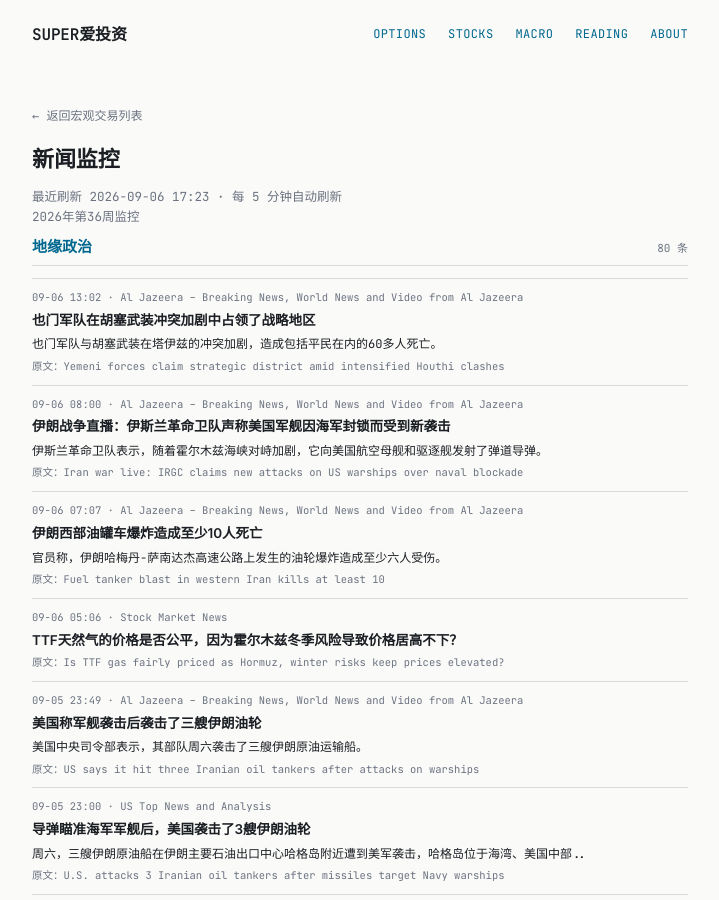
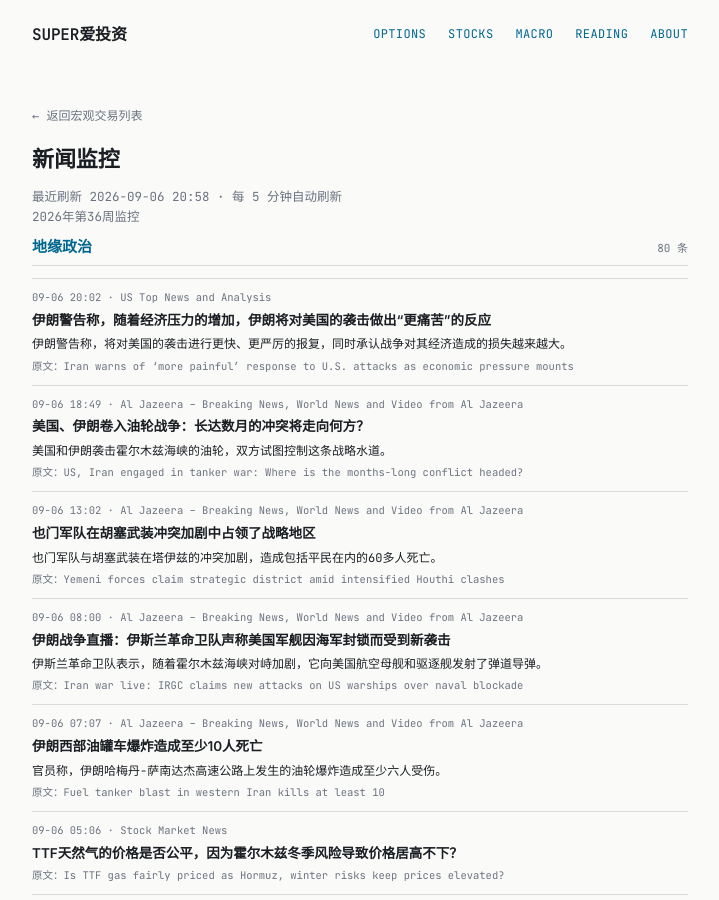
Before and after one commit to tang3super/tang3super.github.io, a Jekyll site: the page built from macro-trade/news-digest.md, in a window 1280 px wide and 900 px high. Shown: the whole window, without its empty margins (280-999 px from the left). Built offline with Jekyll 4.4.1, drawn with Linux system fonts in a browser that asks for light colours; some of the changed text lies outside the part shown.

Commit message:
sync news-digest article

```diff
--- a/macro-trade/news-digest.md
+++ b/macro-trade/news-digest.md
@@ -5,11 +5,25 @@ title: 新闻监控
 date: '2026-09-06'
 summary: 2026年第36周监控
 week_label: 2026年第36周监控
-last_updated: 2026-09-06 17:23
+last_updated: 2026-09-06 20:58
 refresh_note: 每 5 分钟自动刷新
 topics:
 - name: 地缘政治
   items:
+  - title: Iran warns of ‘more painful’ response to U.S. attacks as economic pressure mounts
+    summary: Iran warned of faster, heavier retaliation against U.S. attacks while acknowledging the war’s mounting toll on its economy.
+    link: https://www.cnbc.com/2026/09/06/iran-us-response-oil-tanker-strikes.html
+    source: US Top News and Analysis
+    time: 09-06 20:02
+    title_zh: 伊朗警告称，随着经济压力的增加，伊朗将对美国的袭击做出“更痛苦”的反应
+    summary_zh: 伊朗警告称，将对美国的袭击进行更快、更严厉的报复，同时承认战争对其经济造成的损失越来越大。
+  - title: 'US, Iran engaged in tanker war: Where is the months-long conflict headed?'
+    summary: The US and Iran attack tankers in Strait of Hormuz, as the two sides try to exert control over the strategic waterway.
+    link: https://www.aljazeera.com/news/2026/9/6/us-iran-engaged-in-tanker-war-where-is-the-months-long-conflict-headed?traffic_source=rss
+    source: Al Jazeera – Breaking News, World News and Video from Al Jazeera
+    time: 09-06 18:49
+    title_zh: 美国、伊朗卷入油轮战争：长达数月的冲突将走向何方？
+    summary_zh: 美国和伊朗袭击霍尔木兹海峡的油轮，双方试图控制这条战略水道。
   - title: Yemeni forces claim strategic district amid intensified Houthi clashes
     summary: More than 60 people, including civilians, killed as clashes between Yemeni forces and Houthis intensify in Taiz.
     link: https://www.aljazeera.com/news/2026/9/6/yemeni-forces-claim-strategic-district-amid-intensified-houthi-clashes?traffic_source=rss
@@ -781,6 +782,13 @@ topics:
     summary_zh: 特朗普领导下的联邦通信委员会试图针对传播“假”新闻的新闻媒体。
 - name: AI基建
   items:
+  - title: ‘Model fatigue’ sets in as AI labs race to roll out new versions at frenetic pace
+    summary: Anthropic, OpenAI, Meta and Google all released model updates this week, while Nvidia said it's acquiring open-source AI platform Hugging Fa…
+    link: https://www.cnbc.com/2026/09/06/meta-google-openai-anthropic-ai-model-fatigue.html
+    source: US Top News and Analysis
+    time: 09-06 20:13
+    title_zh: 人工智能实验室竞相推出新版本，“模型疲劳”开始
+    summary_zh: Anthropic、OpenAI、Meta和Google本周均发布了模型更新，而Nvidia则表示正在收购开源人工智能平台Hugging Alpha.
   - title: Why Nvidia's 'defensive move' to acquire Hugging Face is about much more than chips
     summary: Nvidia’s $12.9 billion Hugging Face deal could protect its open AI ecosystem, deepen ties with developers and keep the platform from rivals.
     link: https://www.cnbc.com/2026/09/04/nvidia-hugging-face-deal-chips.html
```
Also changed, not shown: other parts of macro-trade/news-digest.md (+0 -13 lines).
